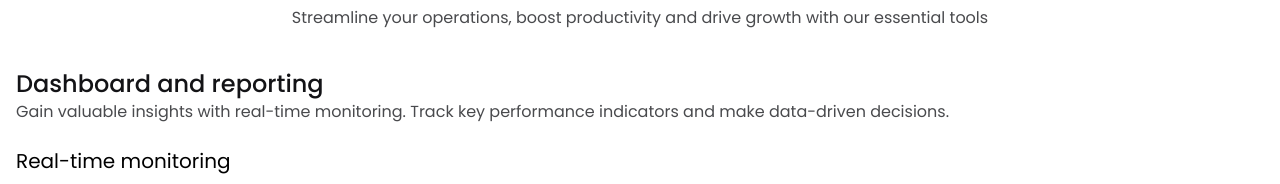
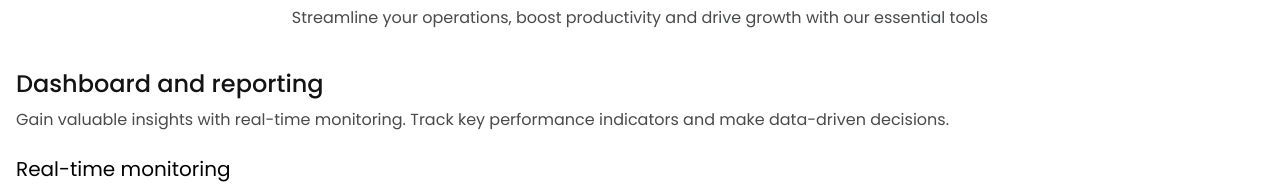
Before and after one commit to devalanlima/growth, a Vue app: page / in a window 1280 px wide. Shown: the part 592-776 px from the top of the page. Built offline with nearby package versions, Linux system fonts and the light colour scheme.

Commit message:
style: Add gap

```diff
--- a/src/components/molecules/MolContentH3.vue
+++ b/src/components/molecules/MolContentH3.vue
@@ -1,5 +1,5 @@
 <template>
-    <div>
+    <div class="wrapper">
         <h3 class="base-title">{{ props.baseTitle }}</h3>
         <p class="base-paragraph">{{ props.baseText }}</p>
     </div>
@@ -15,10 +15,14 @@ const props = defineProps<Props>();
 </script>
 
 <style scoped>
+.wrapper{
+    display: flex;
+    flex-direction: column;
+    gap: 8px;
+}
 .base-title {
     margin: 0;
     font-size: 24px;
-    line-height: 120%;
-    /* 28.8px */
+    line-height: 120%; /* 28.8px */
 }
 </style>
```
